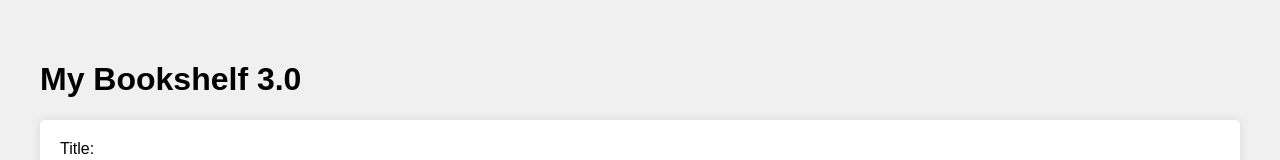
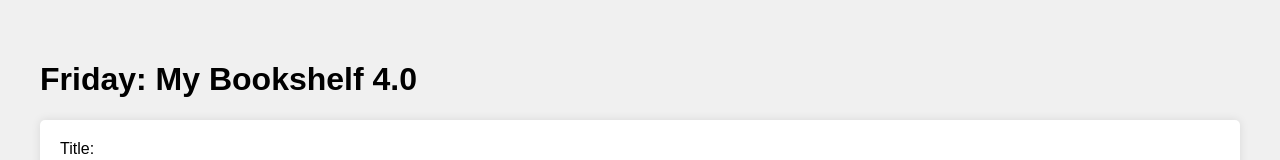
Before and after one commit to RyanCPotts/can-0f-books-frontend, a React (Vite) app: page / in a window 1280 px wide. Shown: the top 160 px of the page. Built offline with nearby package versions, Linux system fonts and the light colour scheme; no server answers.

Commit message:
fixes package.json

```diff
--- a/package.json
+++ b/package.json
@@ -4,6 +4,7 @@
   "version": "0.0.0",
   "type": "module",
   "scripts": {
+    "start": "vite",
     "dev": "vite",
     "build": "vite build",
     "lint": "eslint . --ext js,jsx --report-unused-disable-directives --max-warnings 0",
--- a/src/App.jsx
+++ b/src/App.jsx
@@ -77,7 +77,7 @@ const App = () => {
 
   return (
     <div>
-      <h1>My Bookshelf 3.0</h1>
+      <h1>Friday: My Bookshelf 4.0</h1>
       <AddBookForm onAddBook={handleAddBook} />
       <BestBooks />
       <BookList books={books} onDeleteBook={handleDeleteBook} onEditBook={handleEditBook} />
```
Also changed, not shown: image-2.png (added), 1 other file (tests, documents, lock files or other folders).
